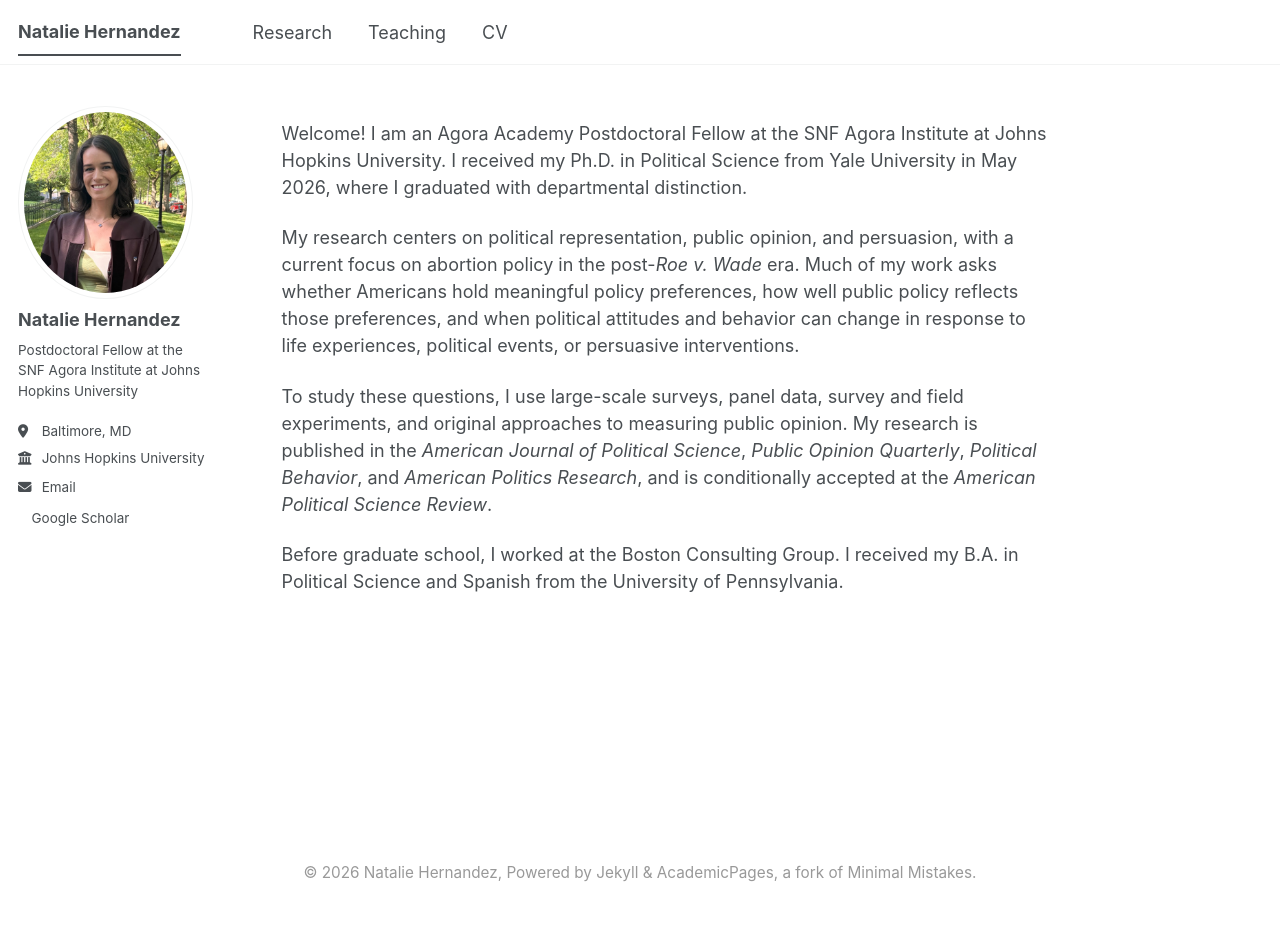
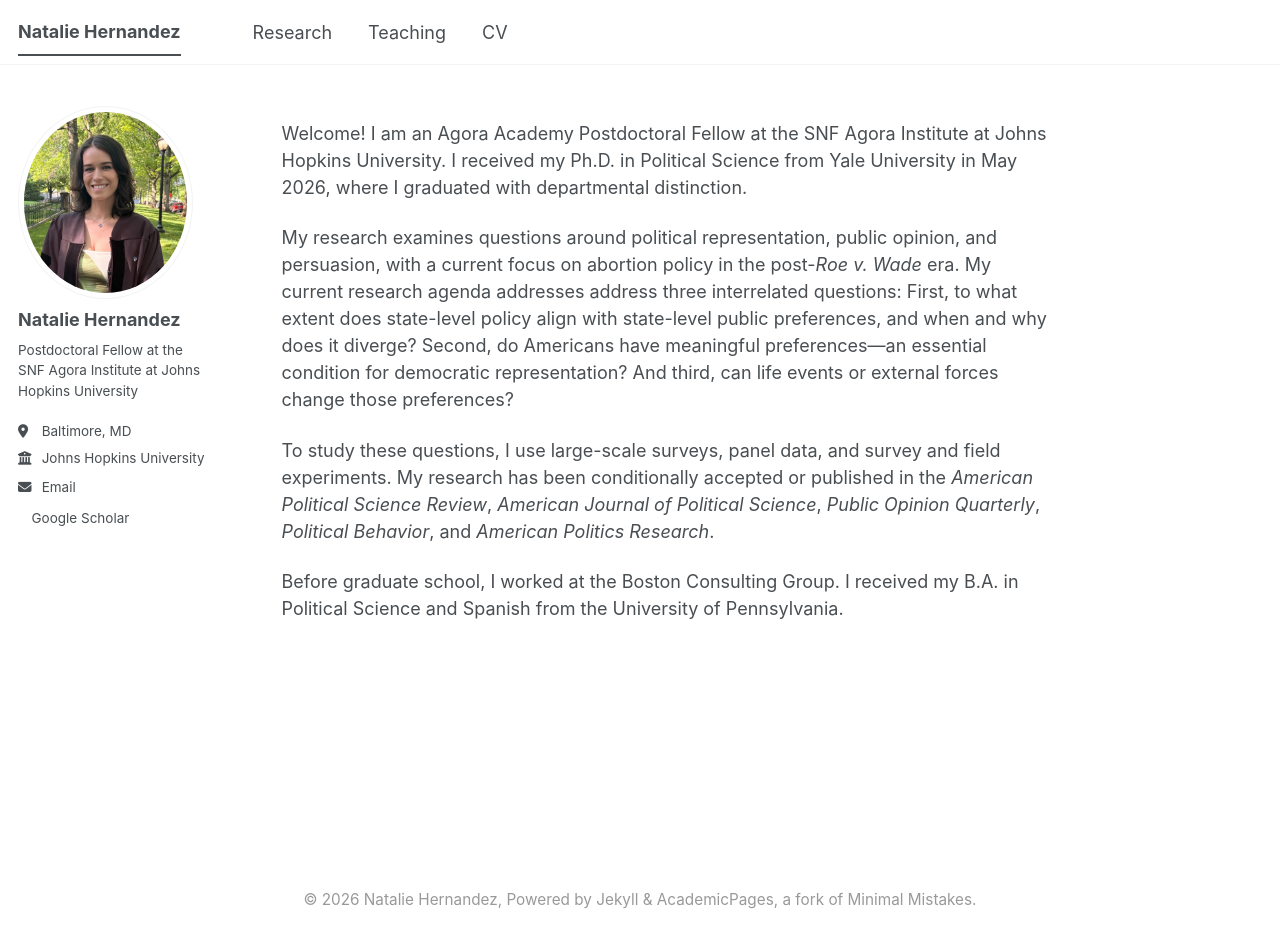
Before and after one commit to nataliehdez11/nataliehdez11.github.io, a Jekyll site: the page built from _pages/about.md, in a window 1280 px wide and 966 px high. Shown: the top 948 px of the window. Built offline with Jekyll 4.4.1, drawn with Linux system fonts in a browser that asks for light colours; a style sheet for code colours, icons or effects is not loaded.

Commit message:
Update about.md

```diff
--- a/_pages/about.md
+++ b/_pages/about.md
@@ -9,8 +9,8 @@ redirect_from:
 
 Welcome! I am an Agora Academy Postdoctoral Fellow at the SNF Agora Institute at Johns Hopkins University. I received my Ph.D. in Political Science from Yale University in May 2026, where I graduated with departmental distinction.
 
-My research centers on political representation, public opinion, and persuasion, with a current focus on abortion policy in the post-*Roe v. Wade* era. Much of my work asks whether Americans hold meaningful policy preferences, how well public policy reflects those preferences, and when political attitudes and behavior can change in response to life experiences, political events, or persuasive interventions.
+My research examines questions around political representation, public opinion, and persuasion, with a current focus on abortion policy in the post-*Roe v. Wade* era. My current research agenda addresses address three interrelated questions: First, to what extent does state-level policy align with state-level public preferences, and when and why does it diverge? Second, do Americans have meaningful preferences—an essential condition for democratic representation? And third, can life events or external forces change those preferences?
 
-To study these questions, I use large-scale surveys, panel data, survey and field experiments, and original approaches to measuring public opinion. My research is published in the *American Journal of Political Science*, *Public Opinion Quarterly*, *Political Behavior*, and *American Politics Research*, and is conditionally accepted at the *American Political Science Review*.
+To study these questions, I use large-scale surveys, panel data, and survey and field experiments. My research has been conditionally accepted or published in the *American Political Science Review*, *American Journal of Political Science*, *Public Opinion Quarterly*, *Political Behavior*, and *American Politics Research*.
 
 Before graduate school, I worked at the Boston Consulting Group. I received my B.A. in Political Science and Spanish from the University of Pennsylvania.
```
